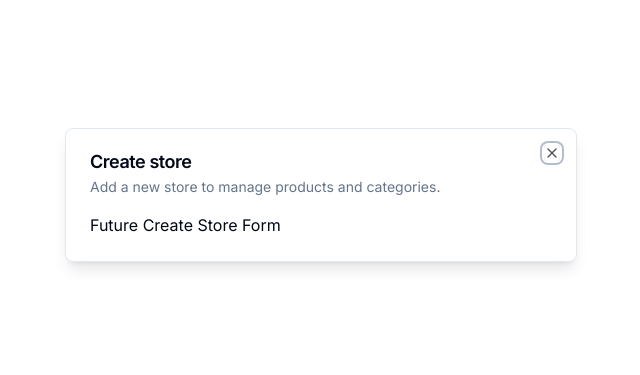
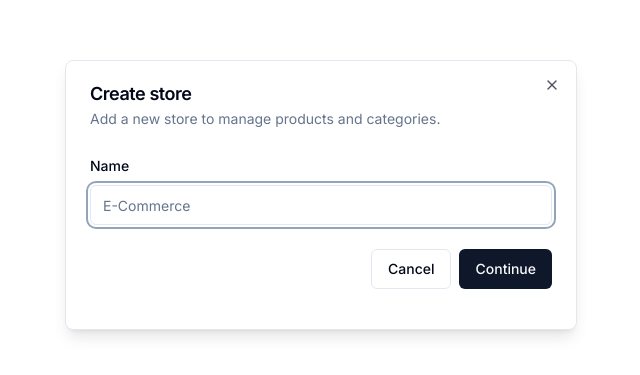
Before and after one commit to CudHnyuH/ecommerce_admin-nextjs13, a Next.js app: page / in a window 1280 px wide. Shown: the part 205-580 px from the top of the page, without its empty margins (319-959 px from the left). Built offline with nearby package versions, Linux system fonts and the light colour scheme.

Commit message:
Form components (Admin)

```diff
--- a/components/modals/store-modal.tsx
+++ b/components/modals/store-modal.tsx
@@ -1,12 +1,39 @@
 "use client";
 
+import * as z from "zod"
+import { zodResolver } from "@hookform/resolvers/zod"
+
 import { Modal } from "@/components/ui/modal";
+import { useStoreModal } from "@/hooks/use-store-modal";
+import { useForm } from "react-hook-form";
+import {
+  Form,
+  FormControl,
+  FormField,
+  FormItem,
+  FormLabel,
+  FormMessage
+} from "../ui/form";
+import { Input } from "../ui/input";
+import { Button } from "../ui/button";
 
-import { useStoreModal } from "@/hooks/use-store-modal";
-
+const formSchema = z.object({
+  name: z.string().min(1),
+});
 
 export const StoreModal = () => {
   const storeModal = useStoreModal();
+
+  const form = useForm<z.infer<typeof formSchema>>({
+    resolver: zodResolver(formSchema),
+    defaultValues: {
+      name: "",
+    },
+  });
+
+  const onSubmit = async (values: z.infer<typeof formSchema>) => {
+    console.log(values);
+  };
 
   return (
     <Modal
@@ -15,7 +42,55 @@
       isOpen={storeModal.isOpen}
       onClose={storeModal.onClose}
     >
-      Future Create Store Form
+      <div>
+        <div className="space-y-4 py-2 pb-4">
+          <div className="space-y-2">
+            <Form {...form}>
+              <form onSubmit={form.handleSubmit(onSubmit)}>
+                <FormField
+                  control={form.control}
+                  name="name"
+                  render={({ field })=>(
+                    <FormItem>
+                      <FormLabel>
+                        Name
+                      </FormLabel>
+                      <FormControl>
+                        <Input
+                          placeholder="E-Commerce"
+                          {...field}
+                        />
+                      </FormControl>
+                      <FormMessage />
+                    </FormItem>
+                  )}
+                />
+                <div className="
+                  pt-6
+                  space-x-2
+                  flex
+                  items-center
+                  justify-end
+                  w-full
+                ">
+                  <Button
+                    variant="outline"
+                    onClick={storeModal.onClose}
+                  >
+                    Cancel
+                  </Button>
+
+                  <Button
+                    type="submit"
+                  >
+                    Continue
+                  </Button>
+                </div>
+              </form>
+            </Form>
+          </div>
+        </div>
+      </div>
     </Modal>
   );
 };
--- /dev/null
+++ b/components/ui/form.tsx
@@ -0,0 +1,176 @@
+import * as React from "react"
+import * as LabelPrimitive from "@radix-ui/react-label"
+import { Slot } from "@radix-ui/react-slot"
+import {
+  Controller,
+  ControllerProps,
+  FieldPath,
+  FieldValues,
+  FormProvider,
+  useFormContext,
+} from "react-hook-form"
+
+import { cn } from "@/lib/utils"
+import { Label } from "@/components/ui/label"
+
+const Form = FormProvider
+
+type FormFieldContextValue<
+  TFieldValues extends FieldValues = FieldValues,
+  TName extends FieldPath<TFieldValues> = FieldPath<TFieldValues>
+> = {
+  name: TName
+}
+
+const FormFieldContext = React.createContext<FormFieldContextValue>(
+  {} as FormFieldContextValue
+)
+
+const FormField = <
+  TFieldValues extends FieldValues = FieldValues,
+  TName extends FieldPath<TFieldValues> = FieldPath<TFieldValues>
+>({
+  ...props
+}: ControllerProps<TFieldValues, TName>) => {
+  return (
+    <FormFieldContext.Provider value={{ name: props.name }}>
+      <Controller {...props} />
+    </FormFieldContext.Provider>
+  )
+}
+
+const useFormField = () => {
+  const fieldContext = React.useContext(FormFieldContext)
+  const itemContext = React.useContext(FormItemContext)
+  const { getFieldState, formState } = useFormContext()
+
+  const fieldState = getFieldState(fieldContext.name, formState)
+
+  if (!fieldContext) {
+    throw new Error("useFormField should be used within <FormField>")
+  }
+
+  const { id } = itemContext
+
+  return {
+    id,
+    name: fieldContext.name,
+    formItemId: `${id}-form-item`,
+    formDescriptionId: `${id}-form-item-description`,
+    formMessageId: `${id}-form-item-message`,
+    ...fieldState,
+  }
+}
+
+type FormItemContextValue = {
+  id: string
+}
+
+const FormItemContext = React.createContext<FormItemContextValue>(
+  {} as FormItemContextValue
+)
+
+const FormItem = React.forwardRef<
+  HTMLDivElement,
+  React.HTMLAttributes<HTMLDivElement>
+>(({ className, ...props }, ref) => {
+  const id = React.useId()
+
+  return (
+    <FormItemContext.Provider value={{ id }}>
+      <div ref={ref} className={cn("space-y-2", className)} {...props} />
+    </FormItemContext.Provider>
+  )
+})
+FormItem.displayName = "FormItem"
+
+const FormLabel = React.forwardRef<
+  React.ElementRef<typeof LabelPrimitive.Root>,
+  React.ComponentPropsWithoutRef<typeof LabelPrimitive.Root>
+>(({ className, ...props }, ref) => {
+  const { error, formItemId } = useFormField()
+
+  return (
+    <Label
+      ref={ref}
+      className={cn(error && "text-destructive", className)}
+      htmlFor={formItemId}
+      {...props}
+    />
+  )
+})
+FormLabel.displayName = "FormLabel"
+
+const FormControl = React.forwardRef<
+  React.ElementRef<typeof Slot>,
+  React.ComponentPropsWithoutRef<typeof Slot>
+>(({ ...props }, ref) => {
+  const { error, formItemId, formDescriptionId, formMessageId } = useFormField()
+
+  return (
+    <Slot
+      ref={ref}
+      id={formItemId}
+      aria-describedby={
+        !error
+          ? `${formDescriptionId}`
+          : `${formDescriptionId} ${formMessageId}`
+      }
+      aria-invalid={!!error}
+      {...props}
+    />
+  )
+})
+FormControl.displayName = "FormControl"
+
+const FormDescription = React.forwardRef<
+  HTMLParagraphElement,
+  React.HTMLAttributes<HTMLParagraphElement>
+>(({ className, ...props }, ref) => {
+  const { formDescriptionId } = useFormField()
+
+  return (
+    <p
+      ref={ref}
+      id={formDescriptionId}
+      className={cn("text-sm text-muted-foreground", className)}
+      {...props}
+    />
+  )
+})
+FormDescription.displayName = "FormDescription"
+
+const FormMessage = React.forwardRef<
+  HTMLParagraphElement,
+  React.HTMLAttributes<HTMLParagraphElement>
+>(({ className, children, ...props }, ref) => {
+  const { error, formMessageId } = useFormField()
+  const body = error ? String(error?.message) : children
+
+  if (!body) {
+    return null
+  }
+
+  return (
+    <p
+      ref={ref}
+      id={formMessageId}
+      className={cn("text-sm font-medium text-destructive", className)}
+      {...props}
+    >
+      {body}
+    </p>
+  )
+})
+FormMessage.displayName = "FormMessage"
+
+export {
+  useFormField,
+  Form,
+  FormItem,
+  FormLabel,
+  FormControl,
+  FormDescription,
+  FormMessage,
+  FormField,
+}
--- /dev/null
+++ b/components/ui/input.tsx
@@ -0,0 +1,25 @@
+import * as React from "react"
+
+import { cn } from "@/lib/utils"
+
+export interface InputProps
+  extends React.InputHTMLAttributes<HTMLInputElement> {}
+
+const Input = React.forwardRef<HTMLInputElement, InputProps>(
+  ({ className, type, ...props }, ref) => {
+    return (
+      <input
+        type={type}
+        className={cn(
+          "flex h-10 w-full rounded-md border border-input bg-background px-3 py-2 text-sm ring-offset-background file:border-0 file:bg-transparent file:text-sm file:font-medium placeholder:text-muted-foreground focus-visible:outline-none focus-visible:ring-2 focus-visible:ring-ring focus-visible:ring-offset-2 disabled:cursor-not-allowed disabled:opacity-50",
+          className
+        )}
+        ref={ref}
+        {...props}
+      />
+    )
+  }
+)
+Input.displayName = "Input"
+
+export { Input }
--- /dev/null
+++ b/components/ui/label.tsx
@@ -0,0 +1,26 @@
+"use client"
+
+import * as React from "react"
+import * as LabelPrimitive from "@radix-ui/react-label"
+import { cva, type VariantProps } from "class-variance-authority"
+
+import { cn } from "@/lib/utils"
+
+const labelVariants = cva(
+  "text-sm font-medium leading-none peer-disabled:cursor-not-allowed peer-disabled:opacity-70"
+)
+
+const Label = React.forwardRef<
+  React.ElementRef<typeof LabelPrimitive.Root>,
+  React.ComponentPropsWithoutRef<typeof LabelPrimitive.Root> &
+    VariantProps<typeof labelVariants>
+>(({ className, ...props }, ref) => (
+  <LabelPrimitive.Root
+    ref={ref}
+    className={cn(labelVariants(), className)}
+    {...props}
+  />
+))
+Label.displayName = LabelPrimitive.Root.displayName
+
+export { Label }
--- a/package.json
+++ b/package.json
@@ -10,7 +10,9 @@
   },
   "dependencies": {
     "@clerk/nextjs": "^4.21.14",
+    "@hookform/resolvers": "^3.1.1",
     "@radix-ui/react-dialog": "^1.0.4",
+    "@radix-ui/react-label": "^2.0.2",
     "@radix-ui/react-slot": "^1.0.2",
     "@types/node": "20.3.3",
     "@types/react": "18.2.14",
@@ -25,10 +27,12 @@
     "postcss": "8.4.24",
     "react": "18.2.0",
     "react-dom": "18.2.0",
+    "react-hook-form": "^7.45.1",
     "tailwind-merge": "^1.13.2",
     "tailwindcss": "3.3.2",
     "tailwindcss-animate": "^1.0.6",
     "typescript": "5.1.6",
+    "zod": "^3.21.4",
     "zustand": "^4.3.9"
   }
 }
```
Also changed, not shown: 1 other file (tests, documents, lock files or other folders).
